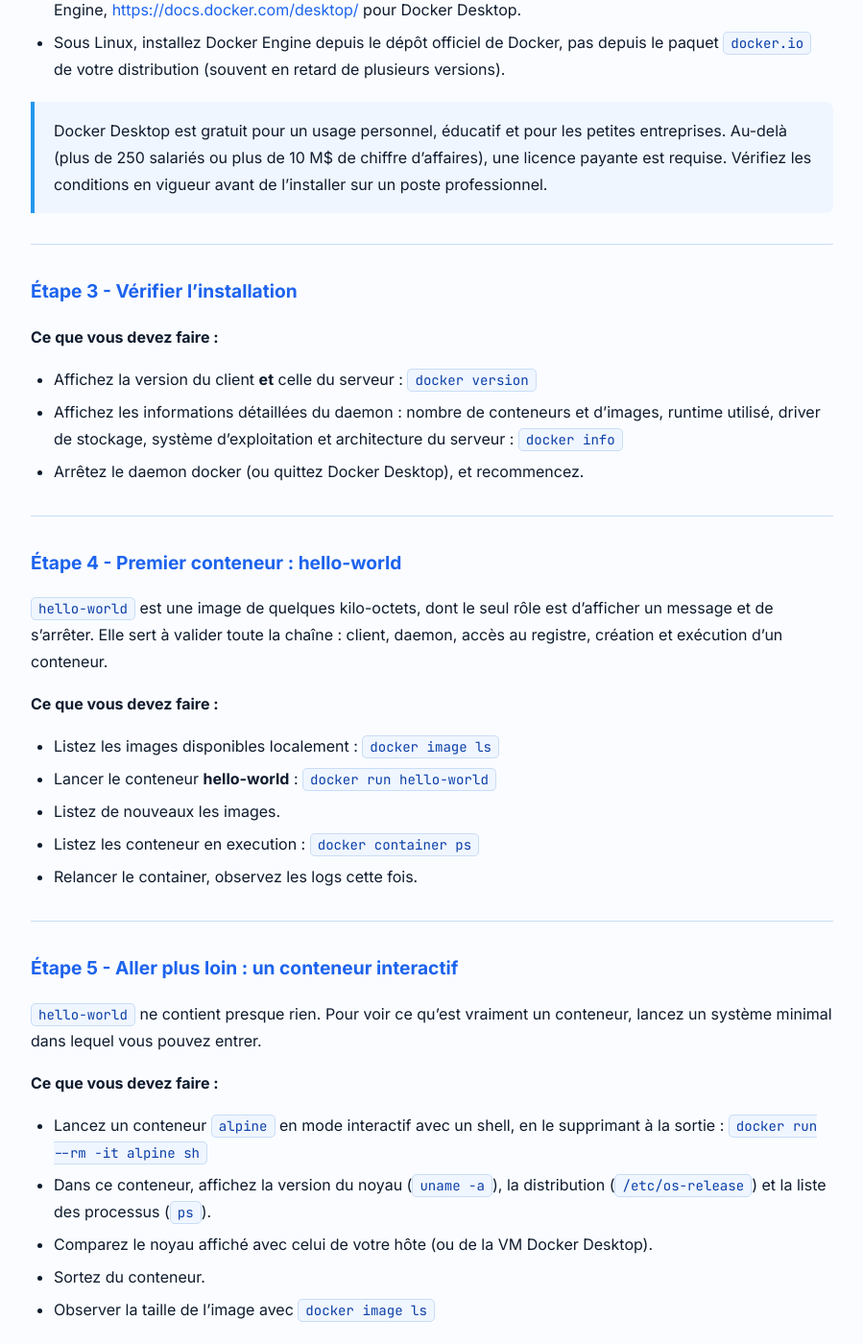
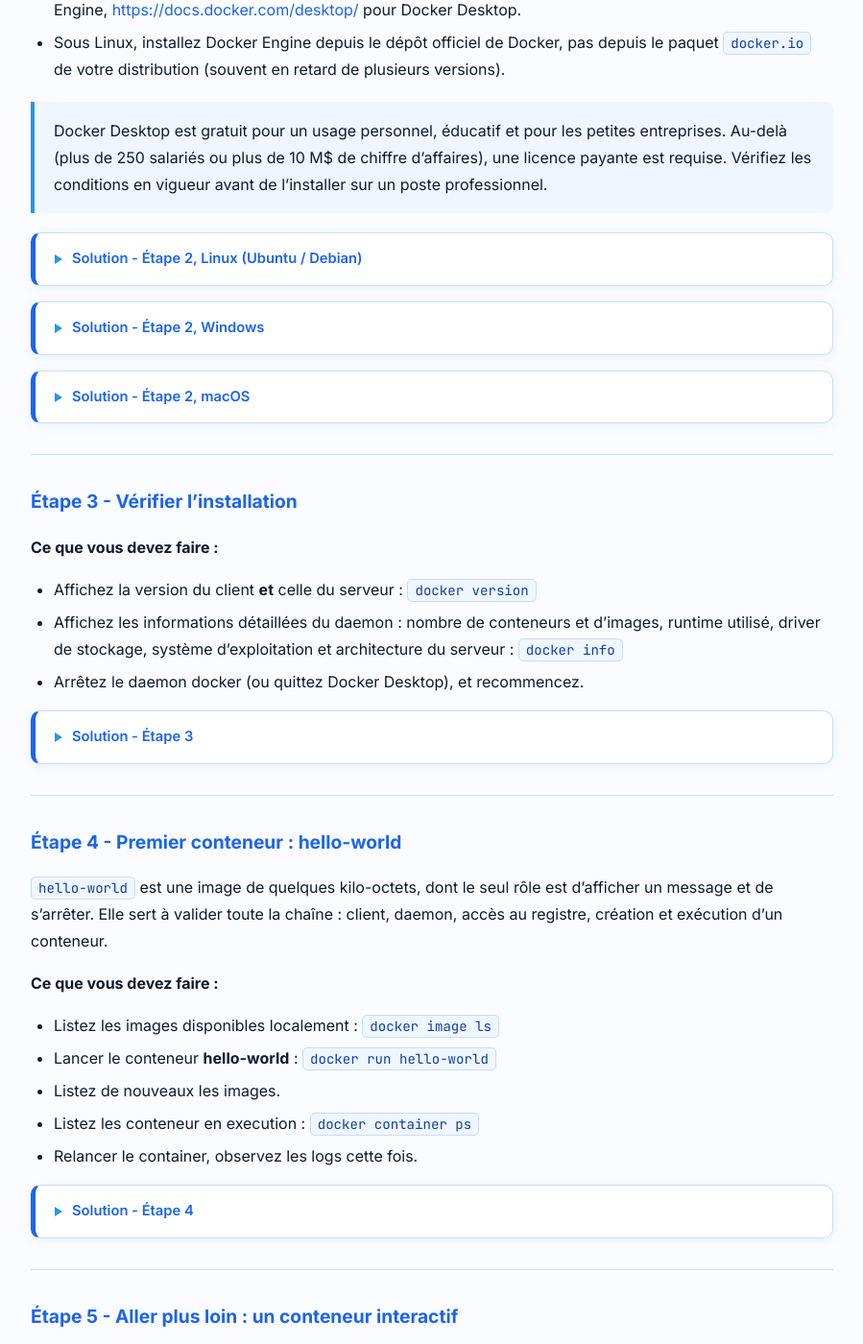
Before and after one commit to jviallon63/Hesias-3DKR, a Jekyll site: the page built from tp/1-installation.md, in a window 1280 px wide and 1400 px high, scrolled down 2140 px. Shown: the whole window at 96% size, without its empty margins (190-1089 px from the left). Built offline with Jekyll 4.4.1, drawn with Linux system fonts in a browser that asks for light colours; part of the change alters nothing that is shown; some of the changed text lies outside the part shown.

Commit message:
Soluce TP1

```diff
--- a/tp/1-installation.md
+++ b/tp/1-installation.md
@@ -60,7 +60,6 @@ flowchart LR
 
 > Docker Desktop est gratuit pour un usage personnel, éducatif et pour les petites entreprises. Au-delà (plus de 250 salariés ou plus de 10 M$ de chiffre d'affaires), une licence payante est requise. Vérifiez les conditions en vigueur avant de l'installer sur un poste professionnel.
 
-{% comment %}
 {::nomarkdown}
 <details><summary>Solution - Étape 2, Linux (Ubuntu / Debian)</summary>
 {:/nomarkdown}
@@ -148,7 +147,6 @@ colima start
 {::nomarkdown}
 </details>
 {:/nomarkdown}
-{% endcomment %}
 
 ---
 
@@ -160,7 +158,6 @@ colima start
 - Affichez les informations détaillées du daemon : nombre de conteneurs et d'images, runtime utilisé, driver de stockage, système d'exploitation et architecture du serveur : `docker info`
 - Arrêtez le daemon docker (ou quittez Docker Desktop), et recommencez.
 
-{% comment %}
 {::nomarkdown}
 <details><summary>Solution - Étape 3</summary>
 {:/nomarkdown}
@@ -196,7 +193,6 @@ Cela confirme que le client est un simple programme qui interroge une API. Sous
 {::nomarkdown}
 </details>
 {:/nomarkdown}
-{% endcomment %}
 
 ---
 
@@ -212,7 +208,6 @@ Cela confirme que le client est un simple programme qui interroge une API. Sous
 - Listez les conteneur en execution : `docker container ps`
 - Relancer le container, observez les logs cette fois.
 
-{% comment %}
 {::nomarkdown}
 <details><summary>Solution - Étape 4</summary>
 {:/nomarkdown}
@@ -236,7 +231,6 @@ To generate this message, Docker took the following steps:
 {::nomarkdown}
 </details>
 {:/nomarkdown}
-{% endcomment %}
 
 ---
 
@@ -252,7 +246,6 @@ To generate this message, Docker took the following steps:
 - Sortez du conteneur.
 - Observer la taille de l'image avec `docker image ls`
 
-{% comment %}
 {::nomarkdown}
 <details><summary>Solution - Étape 5</summary>
 {:/nomarkdown}
@@ -266,4 +259,3 @@ L'écart de taille s'explique par l'absence de noyau et de matériel virtualisé
 {::nomarkdown}
 </details>
 {:/nomarkdown}
-{% endcomment %}
```
Also changed, not shown: tp/2-cli-docker.md (renamed from save/2-cli-docker.md).
